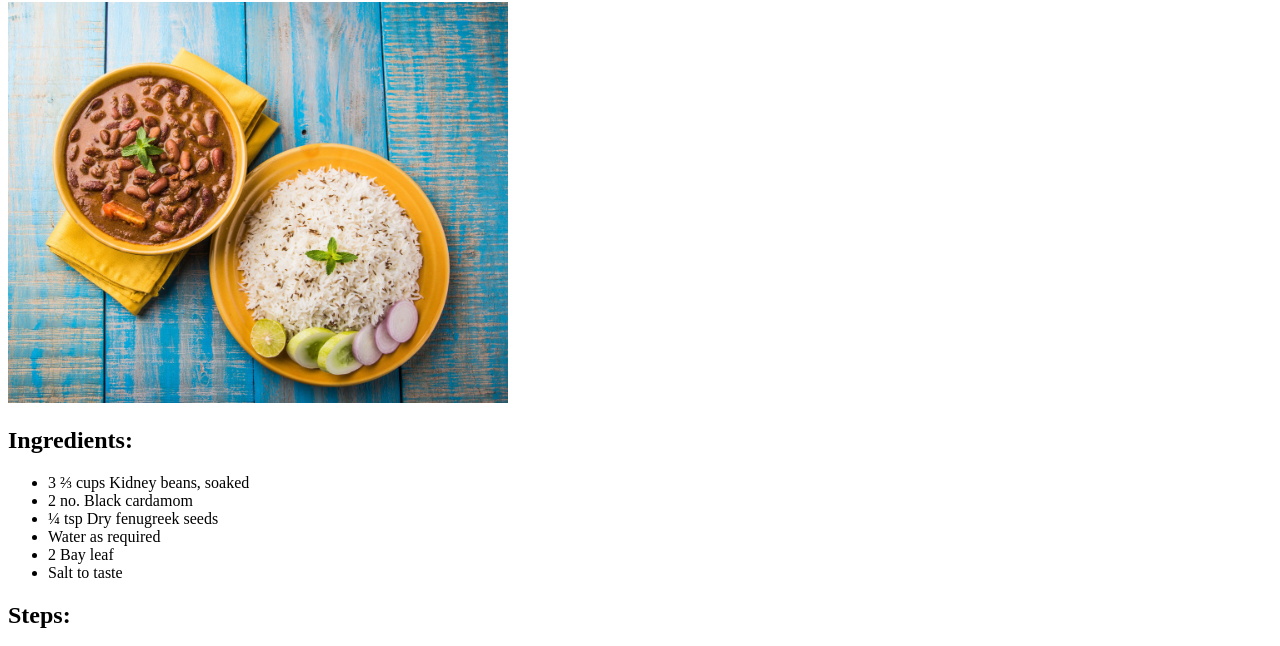
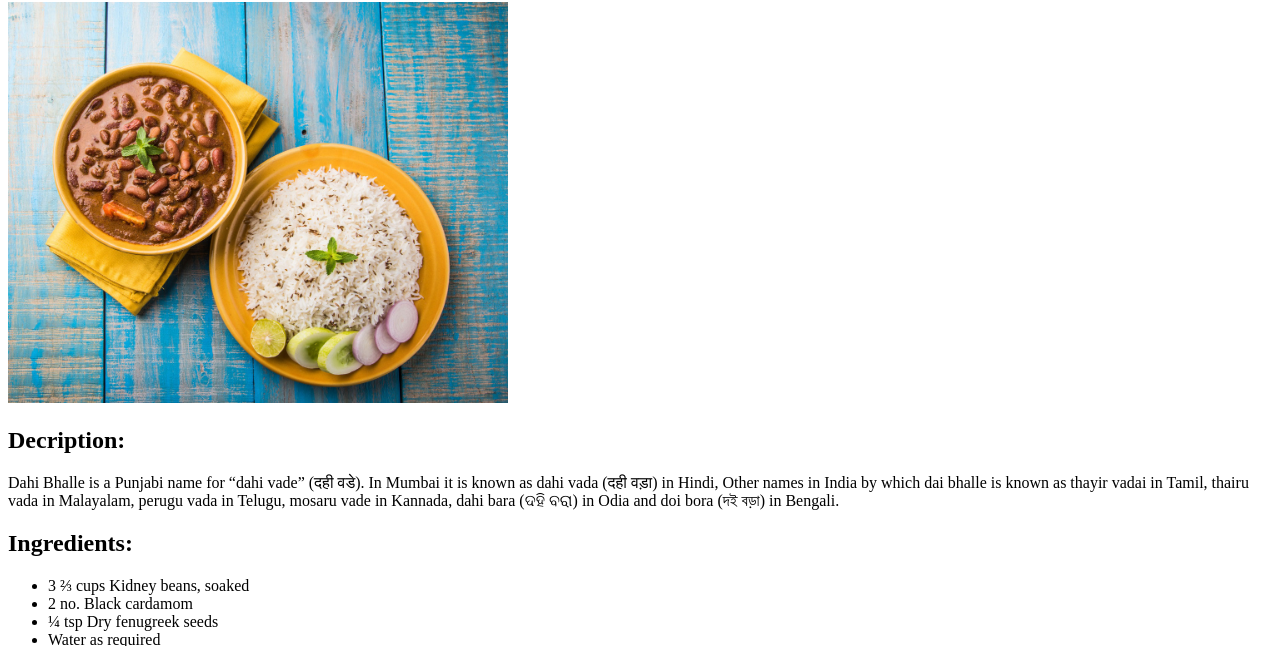
Before and after one commit to pritish00001/odin-recipes, a plain HTML site: page recipes/rajma_chawal.html in a window 1280 px wide. Shown: the part 78-724 px from the top of the page. Drawn offline with Linux system fonts and the light colour scheme.

Commit message:
Add description
Add description to the file

```diff
--- a/recipes/rajma_chawal.html
+++ b/recipes/rajma_chawal.html
@@ -9,6 +9,10 @@
     <h1>Rajma Chawal</h1>
     <img src="img/1582355956_Rajmachawal.jpg" alt="Rajma Chawal"
     width="500px">
+    <h2>Decription:</h2>
+    <p>Dahi Bhalle is a Punjabi name for “dahi vade” (दही वडे). In Mumbai it is known as dahi vada (दही वड़ा) in Hindi,
+
+        Other names in India by which dai bhalle is known as  thayir vadai in Tamil, thairu vada in Malayalam, perugu vada in Telugu, mosaru vade in Kannada, dahi bara (ଦହି ବରା) in Odia and doi bora (দই বড়া) in Bengali.</p>
     <h2>Ingredients:</h2>
     <ul>
         <li>3 ⅔ cups Kidney beans, soaked</li>
```
